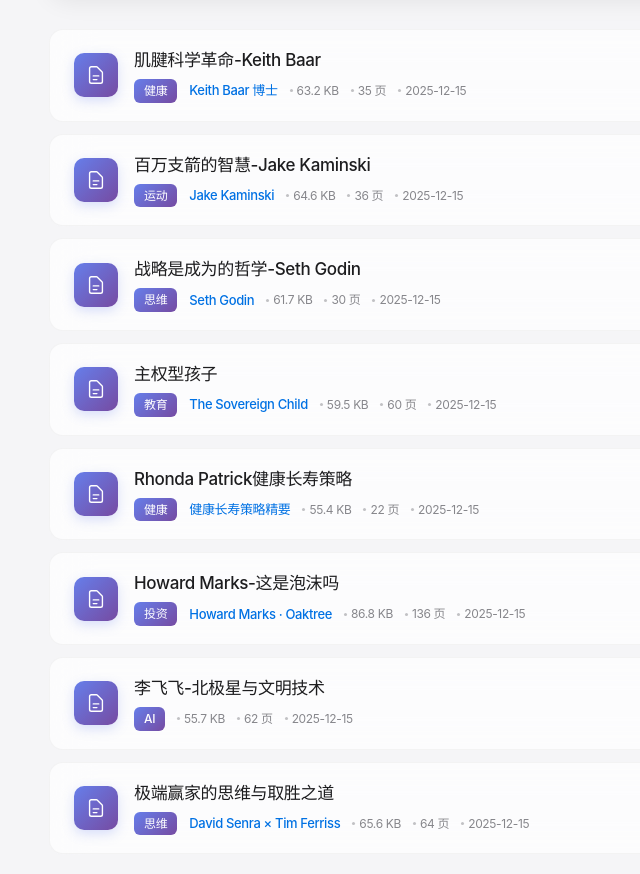
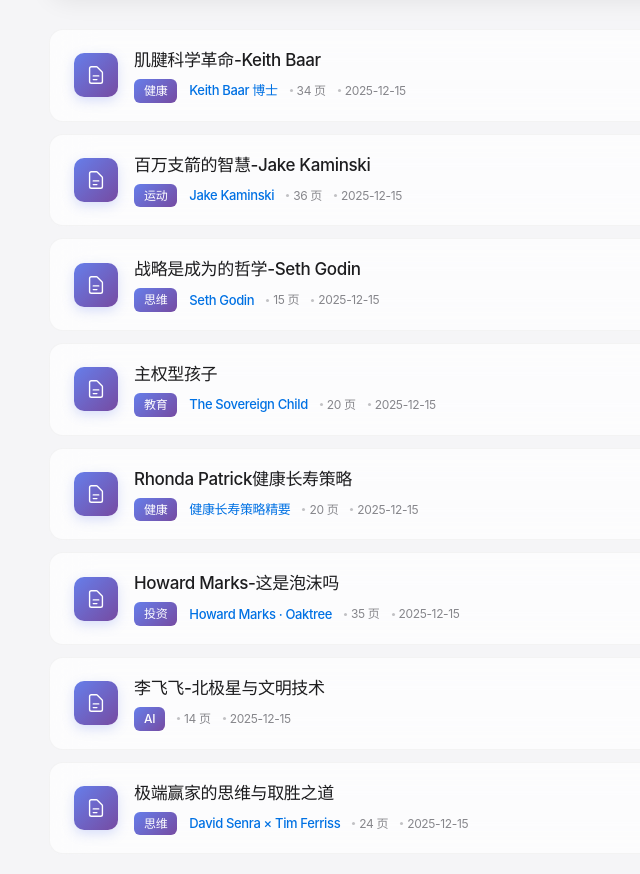
Before and after one commit to gitai25/ppt-gallery, a website: page index.html in a window 1280 px wide. Shown: the part 436-1310 px from the top of the page, without its empty margins (125-765 px from the left). Drawn offline with Linux system fonts and the light colour scheme.

Commit message:
Remove file size, fix slide count

```diff
--- a/build.js
+++ b/build.js
@@ -64,7 +64,9 @@
 
         // 提取额外信息
         const author = extractAuthor(content);
-        const slideCount = (content.match(/class="slide[^"]*"/g) || []).length || null;
+        // 匹配主幻灯片：class="slide " 或 class="slide" (独立的slide类)
+        const slideMatches = content.match(/class="slide[\s"]/g) || [];
+        const slideCount = slideMatches.length || null;
 
         ppts.push({
           ...parsed,
@@ -103,7 +105,6 @@
           <div class="ppt-meta">
             <span class="ppt-category-tag">${ppt.category}</span>
             ${authorHtml}
-            <span class="ppt-meta-item">${ppt.size}</span>
             ${slideHtml}
             <span class="ppt-meta-item ppt-date">${ppt.mtimeFormatted}</span>
           </div>
--- a/index.html
+++ b/index.html
@@ -364,8 +364,7 @@
           <div class="ppt-meta">
             <span class="ppt-category-tag">健康</span>
             <span class="ppt-author">Keith Baar 博士</span>
-            <span class="ppt-meta-item">63.2 KB</span>
-            <span class="ppt-meta-item">35 页</span>
+            <span class="ppt-meta-item">34 页</span>
             <span class="ppt-meta-item ppt-date">2025-12-15</span>
           </div>
         </div>
@@ -387,7 +386,6 @@
           <div class="ppt-meta">
             <span class="ppt-category-tag">运动</span>
             <span class="ppt-author">Jake Kaminski</span>
-            <span class="ppt-meta-item">64.6 KB</span>
             <span class="ppt-meta-item">36 页</span>
             <span class="ppt-meta-item ppt-date">2025-12-15</span>
           </div>
@@ -410,8 +408,7 @@
           <div class="ppt-meta">
             <span class="ppt-category-tag">思维</span>
             <span class="ppt-author">Seth Godin</span>
-            <span class="ppt-meta-item">61.7 KB</span>
-            <span class="ppt-meta-item">30 页</span>
+            <span class="ppt-meta-item">15 页</span>
             <span class="ppt-meta-item ppt-date">2025-12-15</span>
           </div>
         </div>
@@ -433,8 +430,7 @@
           <div class="ppt-meta">
             <span class="ppt-category-tag">教育</span>
             <span class="ppt-author">The Sovereign Child</span>
-            <span class="ppt-meta-item">59.5 KB</span>
-            <span class="ppt-meta-item">60 页</span>
+            <span class="ppt-meta-item">20 页</span>
             <span class="ppt-meta-item ppt-date">2025-12-15</span>
           </div>
         </div>
@@ -456,8 +452,7 @@
           <div class="ppt-meta">
             <span class="ppt-category-tag">健康</span>
             <span class="ppt-author">健康长寿策略精要</span>
-            <span class="ppt-meta-item">55.4 KB</span>
-            <span class="ppt-meta-item">22 页</span>
+            <span class="ppt-meta-item">20 页</span>
             <span class="ppt-meta-item ppt-date">2025-12-15</span>
           </div>
         </div>
@@ -479,8 +474,7 @@
           <div class="ppt-meta">
             <span class="ppt-category-tag">投资</span>
             <span class="ppt-author">Howard Marks · Oaktree</span>
-            <span class="ppt-meta-item">86.8 KB</span>
-            <span class="ppt-meta-item">136 页</span>
+            <span class="ppt-meta-item">35 页</span>
             <span class="ppt-meta-item ppt-date">2025-12-15</span>
           </div>
         </div>
@@ -502,8 +496,7 @@
           <div class="ppt-meta">
             <span class="ppt-category-tag">AI</span>
 
-            <span class="ppt-meta-item">55.7 KB</span>
-            <span class="ppt-meta-item">62 页</span>
+            <span class="ppt-meta-item">14 页</span>
             <span class="ppt-meta-item ppt-date">2025-12-15</span>
           </div>
         </div>
@@ -525,8 +518,7 @@
           <div class="ppt-meta">
             <span class="ppt-category-tag">思维</span>
             <span class="ppt-author">David Senra × Tim Ferriss</span>
-            <span class="ppt-meta-item">65.6 KB</span>
-            <span class="ppt-meta-item">64 页</span>
+            <span class="ppt-meta-item">24 页</span>
             <span class="ppt-meta-item ppt-date">2025-12-15</span>
           </div>
         </div>
```
